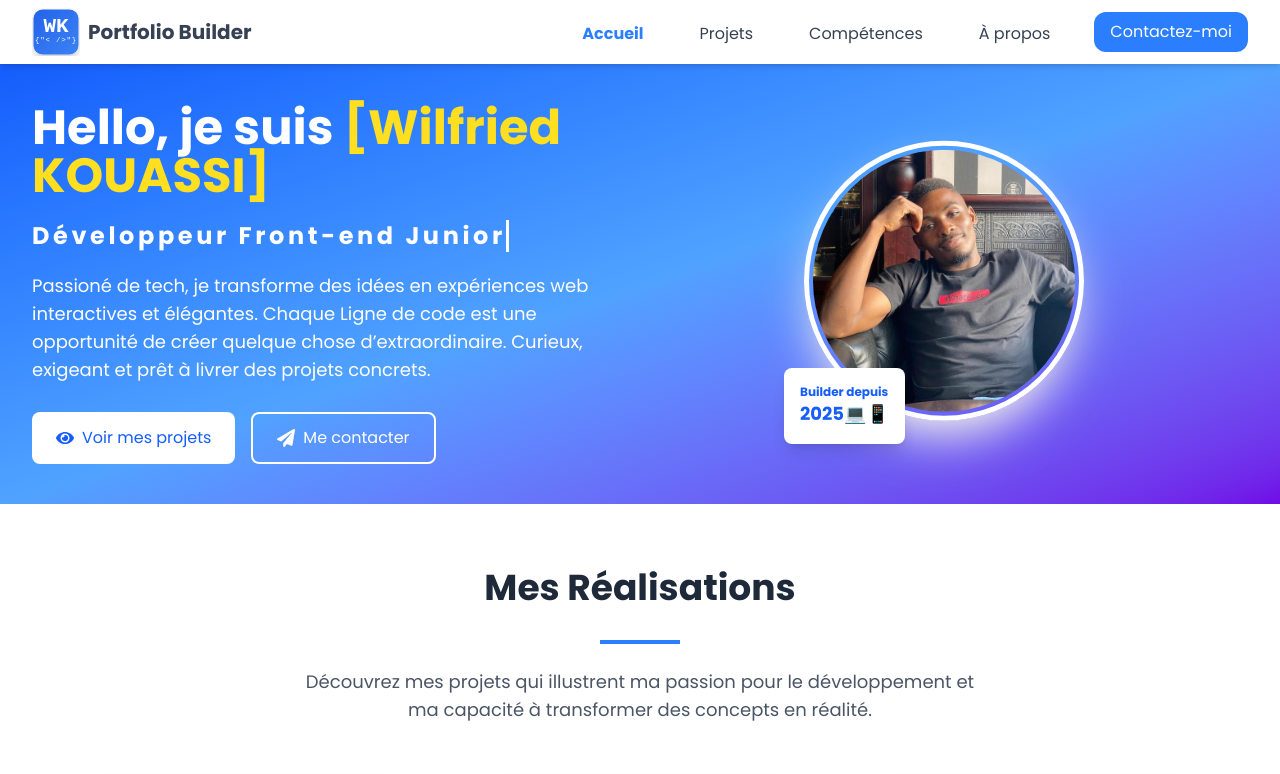
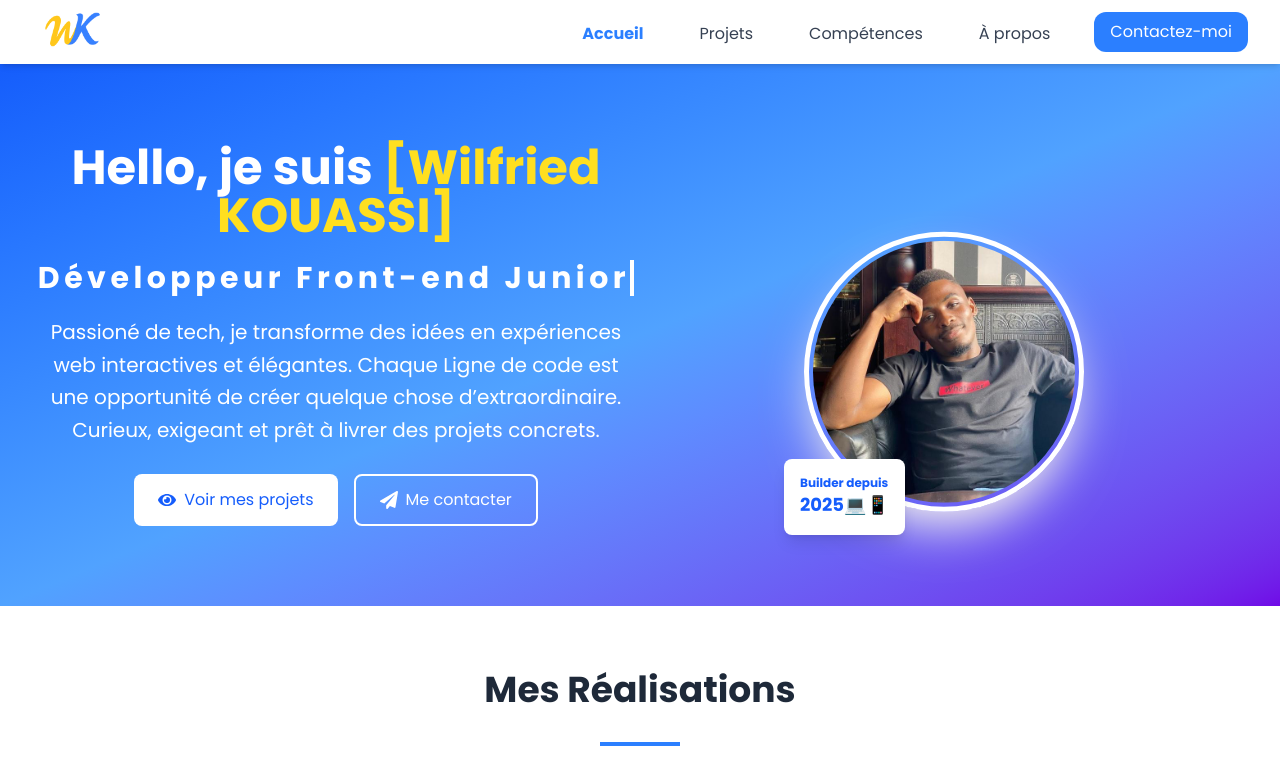
Before and after one commit to WilfriedFahim/portfolio-wilfried, a Next.js app: page / in a window 1280 px wide. Shown: the top 774 px of the page. Built offline with nearby package versions, Linux system fonts and the light colour scheme.

Commit message:
fix: création nouveau logo + correction responsive du ProjectCard et du Navbar

```diff
--- a/app/page.tsx
+++ b/app/page.tsx
@@ -11,22 +11,22 @@ export default function Home() {
 	return (
 		<main>
 			<div className="w-full bg-gradient-to-br from-blue-600 via-blue-400 to-violet-700 shadow-lg">
-				<Container className="py-10 flex flex-col lg:flex-row items-center justify-between">
+				<Container className="py-20 flex flex-col xl:flex-row items-center justify-between">
 					{/* zone texte*/}
-					<div className="flex-1 flex flex-col items-start text-left">
+					<div className="flex-1 flex flex-col items-center text-center">
 						{/* Nom/Prénom en gros*/}
-						<h1 className="text-white text-4xl lg:text-5xl font-bold mb-5">
+						<h1 className="text-white text-4xl xl:text-5xl font-bold mb-5">
 							Hello, je suis{" "}
 							<span className="text-yellow-300">[Wilfried KOUASSI]</span>
 						</h1>
 
 						{/*Job title / rôle */}
-						<p className="typewriter text-2xl lg-text-3xl font-bold mb-5 text-white">
+						<p className="typewriter text-2xl lg:text-3xl font-bold mb-5 text-white flex flex-wrap">
 							Développeur Front-end Junior
 						</p>
 
 						{/* Baseline/présentation courte */}
-						<p className="max-w-2xl text-white text-lg mb-3">
+						<p className="text-white text-base sm:text-lg xl:text-xl mb-3 leading-relaxed whitespace-normal break-words">
 							Passioné de tech, je transforme des idées en expériences web
 							interactives et élégantes. Chaque Ligne de code est une
 							opportunité de créer quelque chose d&rsquo;extraordinaire.
@@ -34,7 +34,7 @@ export default function Home() {
 						</p>
 
 						{/* Boutons d'actions */}
-						<div className="flex flex-col lg:flex-row gap-4 mt-4">
+						<div className="flex flex-col xl:flex-row gap-4 mt-4">
 							<Link
 								href="/projects"
 								className="bg-white text-blue-600 hover:bg-gray-100 px-6 py-3 rounded-lg font-medium transition duration-300 flex items-center"
@@ -53,7 +53,7 @@ export default function Home() {
 					</div>
 
 					{/* zone image*/}
-					<div className="flex-1 flex justify-center items-center mt-8 lg:mt-0">
+					<div className="flex-1 flex justify-center items-center mt-8 xl:mt-20">
 						<AnimatedAvatar />
 					</div>
 				</Container>
--- a/app/projects/page.tsx
+++ b/app/projects/page.tsx
@@ -8,7 +8,7 @@ export default function Projects() {
 	const projects: ProjectCardType[] = projectCardsMock;
 
 	return (
-		<div className="max-w-6xl mx-auto">
+		<div className="w-full mx-auto">
 			<h2 className="text-4xl font-bold mb-8 text-gray-800 text-center">
 				Mes Réalisations
 			</h2>
--- a/components/Navbar.tsx
+++ b/components/Navbar.tsx
@@ -12,26 +12,22 @@ export default function Navbar() {
 	const pathname = usePathname();
 	return (
 		<nav className="sticky top-0 w-full bg-white shadow-md z-50">
-			<Container className="py-0">
+			<Container className="px-0">
 				<div className="flex justify-between items-center h-16">
 					{/* logo*/}
 					<div className="flex-shrink-0">
 						<Link href="/" className="flex items-center">
 							<Image
-								src="/images/logo.svg"
+								src="/images/logo.png"
 								alt="logo WK"
-								width={48}
-								height={48}
-								className="mr-2"
+								width={80}
+								height={80}
 							/>
-							<span className="hidden lg:inline text-xl font-bold">
-								Portfolio Builder
-							</span>
 						</Link>
 					</div>
 
 					{/* Liens desktop */}
-					<div className="hidden lg:flex items-center space-x-8">
+					<div className="hidden xl:flex items-center space-x-8">
 						<Link
 							href="/"
 							className={`nav-link px-3 py-2 transition-colors duration-200 ${
@@ -83,7 +79,7 @@ export default function Navbar() {
 					{/* Burger mobile */}
 					<button
 						id="menu-btn"
-						className="block lg:hidden focus:outline-none z-50 relative w-6 h-6 cursor-pointer px-6"
+						className="block xl:hidden focus:outline-none z-50 relative w-6 h-6 cursor-pointer px-6"
 						aria-label="Ouvrir le menu mobile"
 						aria-expanded={open}
 						onClick={() => setOpen(!open)}
@@ -110,7 +106,7 @@ export default function Navbar() {
 			{/* Menu mobile */}
 			<div
 				id="mobile-menu"
-				className={`${open ? "block" : "hidden"} lg:hidden bg-white shadow-lg`}
+				className={`${open ? "block" : "hidden"} xl:hidden bg-white shadow-lg`}
 			>
 				<div className="px-2 pt-2 pb-3 space-y-1 sm:px-3">
 					<Link
--- /dev/null
+++ b/sandbox/for_each.js
@@ -0,0 +1,17 @@
+import { skillsMock } from "../sandbox/skills.mock.js";
+
+let groupFrontEnd = [];
+let groupBackend = [];
+let groupeDesignOutils = [];
+let groupSoftSkills = [];
+
+skillsMock.forEach((skill) => {
+	if (skill.group === "Frontend") groupFrontEnd.push(skill);
+	if (skill.group === "Backend") groupBackend.push(skill);
+	if (skill.group === "Design & Outils") groupeDesignOutils.push(skill);
+	if (skill.group === "Soft Skills") groupSoftSkills.push(skill);
+});
+console.log("Frontend :", groupFrontEnd);
+console.log("Backend :", groupBackend);
+console.log("Design & Outils :", groupeDesignOutils);
+console.log("Soft Skills :", groupSoftSkills);
--- /dev/null
+++ b/sandbox/reduce.js
@@ -0,0 +1,10 @@
+import { skillsMock } from "../sandbox/skills.mock.js";
+
+const grouped = skillsMock.reduce((acc, skill) => {
+	acc[skill.group] = acc[skill.group] || [];
+	acc[skill.group].push(skill);
+	return acc;
+}, {});
+
+console.log(grouped);
+// grouped = { "Frontend": [ ... ], "Backend": [ ... ], ... }
--- /dev/null
+++ b/sandbox/skills.mock.js
@@ -0,0 +1,105 @@
+import {
+	SiReact,
+	SiNextdotjs,
+	SiTypescript,
+	SiJavascript,
+	SiTailwindcss,
+	SiHtml5,
+	SiCss3,
+	SiRedux,
+	SiFramer,
+	SiPython,
+	SiNodedotjs,
+	SiExpress,
+	SiFirebase,
+	SiMongodb,
+	SiMysql,
+	SiPostgresql,
+	SiFastapi,
+	SiGit,
+	SiFigma,
+	SiDocker,
+	SiLinux,
+	SiPostman,
+	SiJirasoftware,
+	SiTrello,
+	SiNotion,
+} from "react-icons/si";
+import {
+	FaUserCheck,
+	FaHandsHelping,
+	FaComments,
+	FaTasks,
+	FaBrain,
+	FaBolt,
+	FaClock,
+	FaBook,
+	FaCode,
+} from "react-icons/fa";
+
+export const skillsMock = [
+	// FRONTEND
+	{ label: "React", group: "Frontend", icon: SiReact },
+	{ label: "Next.js", group: "Frontend", icon: SiNextdotjs },
+	{ label: "TypeScript", group: "Frontend", icon: SiTypescript },
+	{ label: "JavaScript (ES6+)", group: "Frontend", icon: SiJavascript },
+	{ label: "Tailwind CSS", group: "Frontend", icon: SiTailwindcss },
+	{ label: "HTML5", group: "Frontend", icon: SiHtml5 },
+	{ label: "CSS3", group: "Frontend", icon: SiCss3 },
+	{ label: "Redux", group: "Frontend", icon: SiRedux },
+	{ label: "Framer Motion", group: "Frontend", icon: SiFramer },
+
+	// BACKEND
+	{ label: "Python", group: "Backend", icon: SiPython },
+	{ label: "Node.js", group: "Backend", icon: SiNodedotjs },
+	{ label: "Express.js", group: "Backend", icon: SiExpress },
+	{ label: "Firebase", group: "Backend", icon: SiFirebase },
+	{ label: "MongoDB (NoSQL)", group: "Backend", icon: SiMongodb },
+	{ label: "SQL (MySQL)", group: "Backend", icon: SiMysql },
+	{ label: "SQL (PostgreSQL)", group: "Backend", icon: SiPostgresql },
+	{ label: "REST API", group: "Backend", icon: FaBolt },
+	{ label: "FAST API", group: "Backend", icon: SiFastapi },
+	{
+		label: "Authentification (JWT/OAuth)",
+		group: "Backend",
+		icon: FaUserCheck,
+	},
+
+	// DESIGN & OUTILS
+	{ label: "Git & GitHub", group: "Design & Outils", icon: SiGit },
+	{ label: "Excel (Dashboard VBA)", group: "Design & Outils", icon: FaTasks },
+	{ label: "Figma", group: "Design & Outils", icon: SiFigma },
+	{ label: "Docker (bases)", group: "Design & Outils", icon: SiDocker },
+	{
+		label: "Visual Studio Code",
+		group: "Design & Outils",
+		icon: FaCode,
+	},
+	{ label: "Linux (bases)", group: "Design & Outils", icon: SiLinux },
+	{ label: "Postman (API)", group: "Design & Outils", icon: SiPostman },
+	{
+		label: "Jira (gestion projet)",
+		group: "Design & Outils",
+		icon: SiJirasoftware,
+	},
+	{
+		label: "Trello (gestion projet)",
+		group: "Design & Outils",
+		icon: SiTrello,
+	},
+	{ label: "Notion", group: "Design & Outils", icon: SiNotion },
+
+	// SOFT SKILLS
+	{ label: "Autonomie", group: "Soft Skills", icon: FaUserCheck },
+	{ label: "Esprit d'équipe", group: "Soft Skills", icon: FaHandsHelping },
+	{ label: "Communication claire", group: "Soft Skills", icon: FaComments },
+	{ label: "Rigueur", group: "Soft Skills", icon: FaTasks },
+	{ label: "Curiosité", group: "Soft Skills", icon: FaBrain },
+	{
+		label: "Capacité d'apprentissage rapide",
+		group: "Soft Skills",
+		icon: FaBook,
+	},
+	{ label: "Organisation", group: "Soft Skills", icon: FaTasks },
+	{ label: "Gestion du temps", group: "Soft Skills", icon: FaClock },
+];
--- a/tsconfig.json
+++ b/tsconfig.json
@@ -22,6 +22,6 @@
       "@/*": ["./*"]
     }
   },
-  "include": ["next-env.d.ts", "**/*.ts", "**/*.tsx", ".next/types/**/*.ts"],
+  "include": ["next-env.d.ts", "**/*.ts", "**/*.tsx", ".next/types/**/*.ts", "sandbox/for_each.js", "sandbox/reduce.js"],
   "exclude": ["node_modules"]
 }
```
Also changed, not shown: public/images/logo.png (added).
